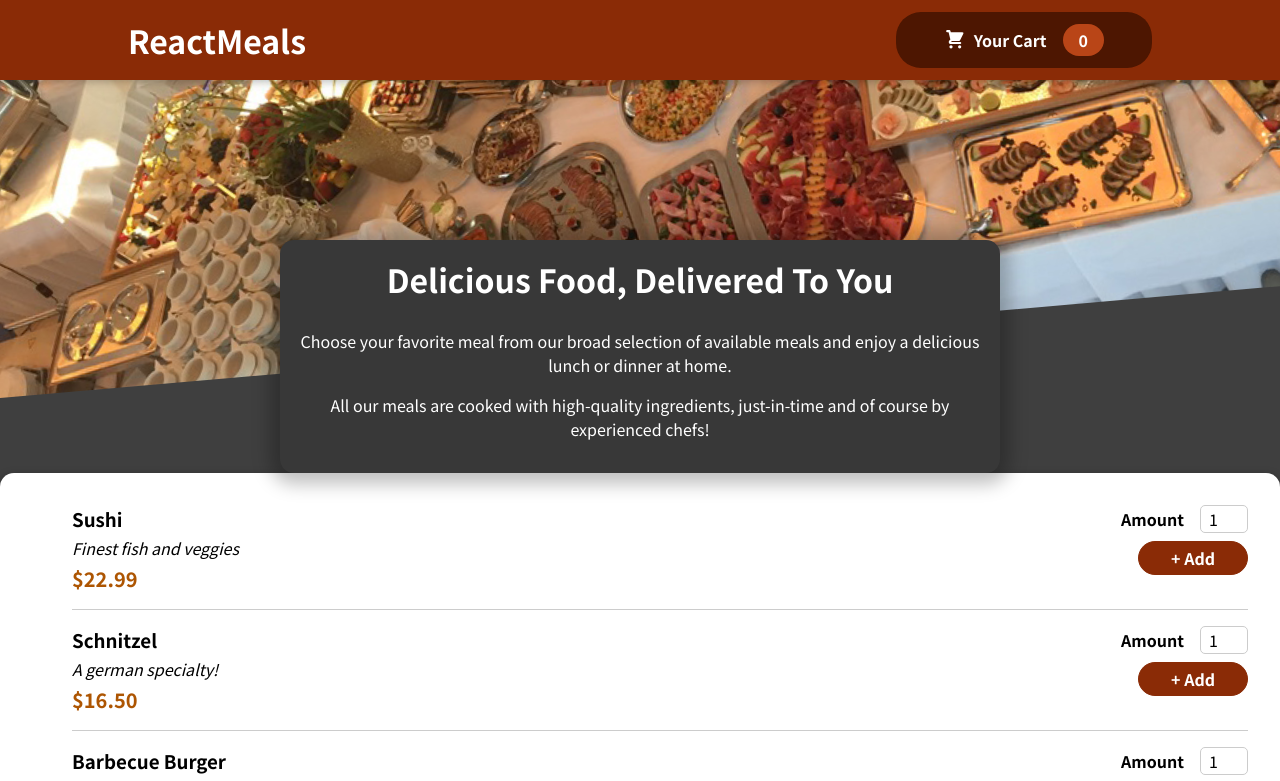
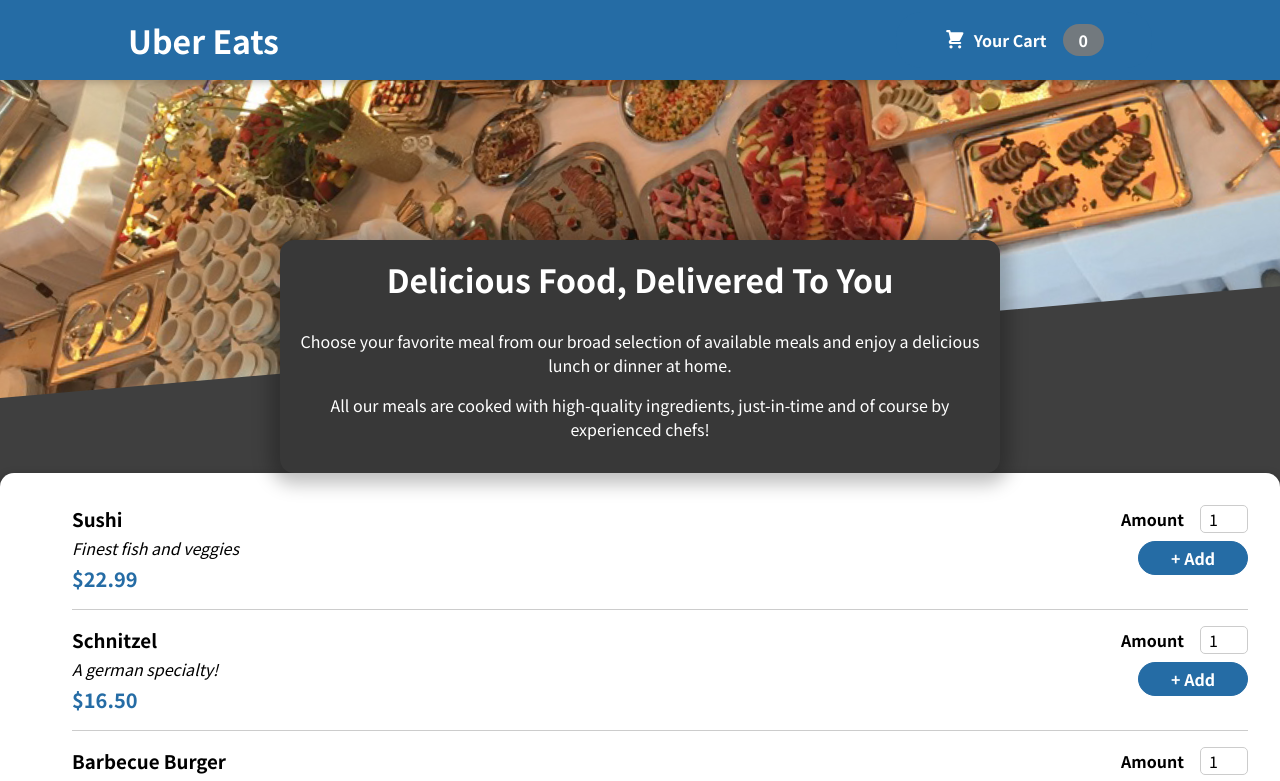
Before and after one commit to MarkoKustudija/Food_Service_App, a React (Create React App) app: page / in a window 1280 px wide. Shown: the top 781 px of the page. Built offline with nearby package versions, Linux system fonts and the light colour scheme; the HTML template or start-up script is replaced by a standard one.

Commit message:
changing styles

```diff
--- a/src/components/Cart/Cart.module.css
+++ b/src/components/Cart/Cart.module.css
@@ -24,7 +24,7 @@
     font: inherit;
     cursor: pointer;
     background-color: transparent;
-    border: 1px solid #8a2b06;
+    border: 1px solid #256ca5;
     padding: 0.5rem 2rem;
     border-radius: 25px;
     margin-left: 1rem;
@@ -32,16 +32,16 @@
 
   .actions button:hover,
   .actions button:active {
-    background-color: #5a1a01;
-    border-color: #5a1a01;
+    background-color: #256ca5;
+    border-color: #256ca5;
     color: white;
   }
 
   .actions .button--alt {
-    color: #8a2b06;
+    color: #256ca5;;
   }
 
   .actions .button {
-    background-color: #8a2b06;
+    background-color: #256ca5;;
     color: white;
   }
--- a/src/components/Cart/CartItem.module.css
+++ b/src/components/Cart/CartItem.module.css
@@ -2,7 +2,7 @@
     display: flex;
     justify-content: space-between;
     align-items: center;
-    border-bottom: 2px solid #8a2b06;
+    border-bottom: 2px solid #256ca5;;
     padding: 1rem 0;
     margin: 1rem 0;
   }
@@ -21,7 +21,7 @@
 
   .price {
     font-weight: bold;
-    color: #8a2b06;
+    color: #256ca5;;
   }
 
   .amount {
@@ -47,8 +47,8 @@
     font: inherit;
     font-weight: bold;
     font-size: 1.25rem;
-    color: #8a2b06;
-    border: 1px solid #8a2b06;
+    color: #256ca5;;
+    border: 1px solid #256ca5;;
     width: 3rem;
     text-align: center;
     border-radius: 6px;
@@ -60,6 +60,6 @@
 
   .cart-item button:hover,
   .cart-item button:active {
-    background-color: #8a2b06;
+    background-color: #256ca5;;
     color: white;
   }
--- a/src/components/Layout/Header.js
+++ b/src/components/Layout/Header.js
@@ -8,7 +8,7 @@ const Header = (props) => {
   return (
     <Fragment>
       <header className={classes.header}>
-        <h1>ReactMeals</h1>
+        <h1>Uber Eats</h1>
         <HeaderCartButton onClick={props.onShowCart} />
       </header>
       <div className={classes['main-image']}>
--- a/src/components/Layout/Header.module.css
+++ b/src/components/Layout/Header.module.css
@@ -4,7 +4,7 @@
     left: 0;
     width: 100%;
     height: 5rem;
-    background-color: #8a2b06;
+    background-color: #256ca5;
     color: white;
     display: flex;
     justify-content: space-between;
--- a/src/components/Layout/HeaderCartButton.module.css
+++ b/src/components/Layout/HeaderCartButton.module.css
@@ -2,7 +2,7 @@
   cursor: pointer;
   font: inherit;
   border: none;
-  background-color: #4d1601;
+  background-color: #256ca5;
   color: white;
   padding: 0.75rem 3rem;
   display: flex;
@@ -14,7 +14,7 @@
 
 .button:hover,
 .button:active {
-  background-color: #2c0d00;
+  background-color: #83c3f8;
 }
 
 .icon {
@@ -24,7 +24,7 @@
 }
 
 .badge {
-  background-color: #b94517;
+  background-color: #72797e;
   padding: 0.25rem 1rem;
   border-radius: 25px;
   margin-left: 1rem;
@@ -33,7 +33,7 @@
 
 .button:hover .badge,
 .button:active .badge {
-  background-color: #92320c;
+  background-color: #72797e;
 }
 
 .bump {
--- a/src/components/Meals/MealItem/MealItem.module.css
+++ b/src/components/Meals/MealItem/MealItem.module.css
@@ -17,6 +17,6 @@
   .price {
     margin-top: 0.25rem;
     font-weight: bold;
-    color: #ad5502;
+    color: #256ca5;
     font-size: 1.25rem;
   }
--- a/src/components/Meals/MealItem/MealItemForm.module.css
+++ b/src/components/Meals/MealItem/MealItemForm.module.css
@@ -5,8 +5,8 @@
   .form button {
     font: inherit;
     cursor: pointer;
-    background-color: #8a2b06;
-    border: 1px solid #8a2b06;
+    background-color: #256ca5;
+    border: 1px solid #256ca5;
     color: white;
     padding: 0.25rem 2rem;
     border-radius: 20px;
@@ -15,6 +15,6 @@
 
   .form button:hover,
   .form button:active {
-    background-color: #641e03;
-    border-color: #641e03;
+    background-color: #256ca5;
+    border-color: #256ca5;
   }
```
Also changed, not shown: 1 other file (tests, documents, lock files or other folders).
